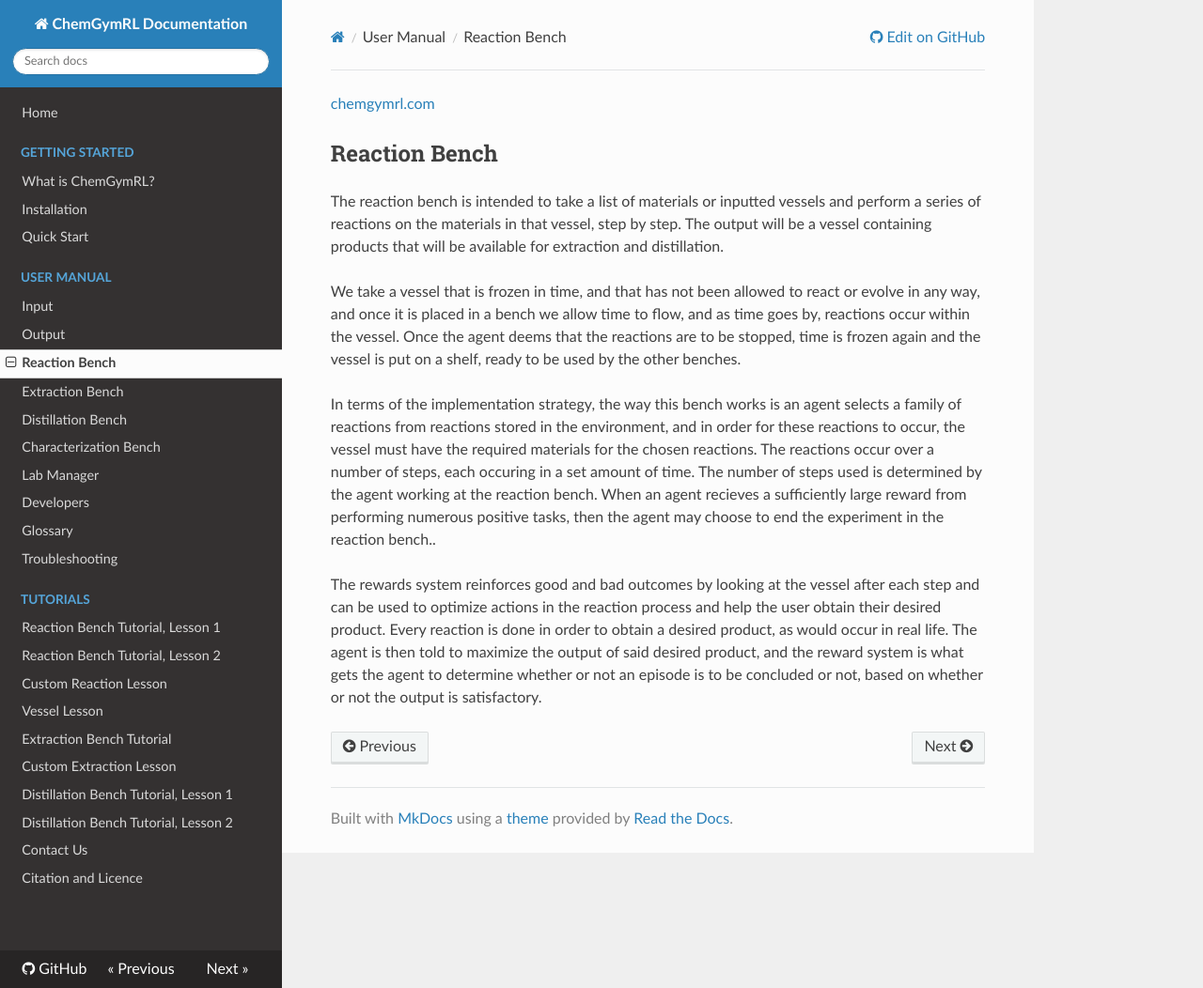
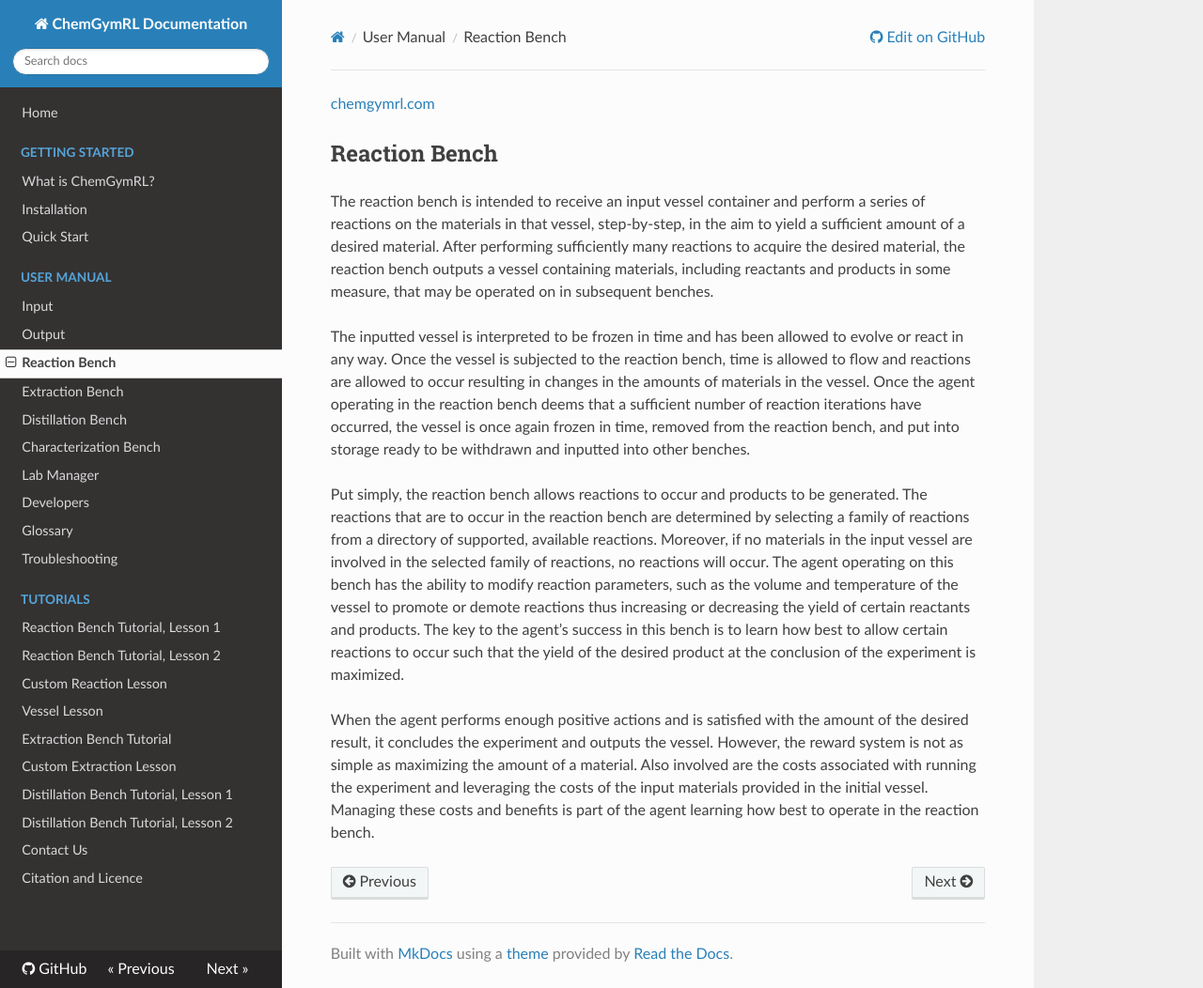
Before and after one commit to chemgymrl/chemgymrl, an MkDocs documentation site: the page built from docs/reaction.md, in a window 1280 px wide and 1052 px high. Shown: the whole window at 94% size. Built offline with MkDocs 1.6.1, drawn with Linux system fonts in a browser that asks for light colours; nearby versions of some CDN libraries.

Commit message:
edited text on benches pages

```diff
--- a/docs/reaction.md
+++ b/docs/reaction.md
@@ -2,10 +2,10 @@
 
 ## Reaction Bench
 
-The reaction bench is intended to take a list of materials or inputted vessels and perform a series of reactions on the materials in that vessel, step by step. The output will be a vessel containing products that will be available for extraction and distillation.
+The reaction bench is intended to receive an input vessel container and perform a series of reactions on the materials in that vessel, step-by-step, in the aim to yield a sufficient amount of a desired material. After performing sufficiently many reactions to acquire the desired material, the reaction bench outputs a vessel containing materials, including reactants and products in some measure, that may be operated on in subsequent benches.
 
-We take a vessel that is frozen in time, and that has not been allowed to react or evolve in any way, and once it is placed in a bench we allow time to flow, and as time goes by, reactions occur within the vessel. Once the agent deems that the reactions are to be stopped, time is frozen again and the vessel is put on a shelf, ready to be used by the other benches.
+The inputted vessel is interpreted to be frozen in time and has been allowed to evolve or react in any way. Once the vessel is subjected to the reaction bench, time is allowed to flow and reactions are allowed to occur resulting in changes in the amounts of materials in the vessel. Once the agent operating in the reaction bench deems that a sufficient number of reaction iterations have occurred, the vessel is once again frozen in time, removed from the reaction bench, and put into storage ready to be withdrawn and inputted into other benches.
 
-In terms of the implementation strategy, the way this bench works is an agent selects a family of reactions from reactions stored in the environment, and in order for these reactions to occur, the vessel must have the required materials for the chosen reactions. The reactions occur over a number of steps, each occuring in a set amount of time. The number of steps used is determined by the agent working at the reaction bench. When an agent recieves a sufficiently large reward from performing numerous positive tasks, then the agent may choose to end the experiment in the reaction bench..
+Put simply, the reaction bench allows reactions to occur and products to be generated. The reactions that are to occur in the reaction bench are determined by selecting a family of reactions from a directory of supported, available reactions. Moreover, if no materials in the input vessel are involved in the selected family of reactions, no reactions will occur. The agent operating on this bench has the ability to modify reaction parameters, such as the volume and temperature of the vessel to promote or demote reactions thus increasing or decreasing the yield of certain reactants and products. The key to the agent’s success in this bench is to learn how best to allow certain reactions to occur such that the yield of the desired product at the conclusion of the experiment is maximized.
 
-The rewards system reinforces good and bad outcomes by looking at the vessel after each step and can be used to optimize actions in the reaction process and help the user obtain their desired product. Every reaction is done in order to obtain a desired product, as would occur in real life. The agent is then told to maximize the output of said desired product, and the reward system is what gets the agent to determine whether or not an episode is to be concluded or not, based on whether or not the output is satisfactory.
+When the agent performs enough positive actions and is satisfied with the amount of the desired result, it concludes the experiment and outputs the vessel. However, the reward system is not as simple as maximizing the amount of a material. Also involved are the costs associated with running the experiment and leveraging the costs of the input materials provided in the initial vessel. Managing these costs and benefits is part of the agent learning how best to operate in the reaction bench.
```
Also changed, not shown: docs/distillation.md (+3 -3 lines), docs/extraction.md (+3 -3 lines).
